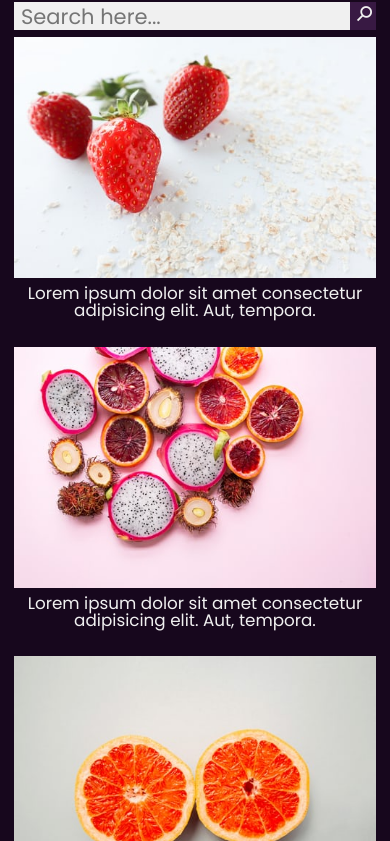
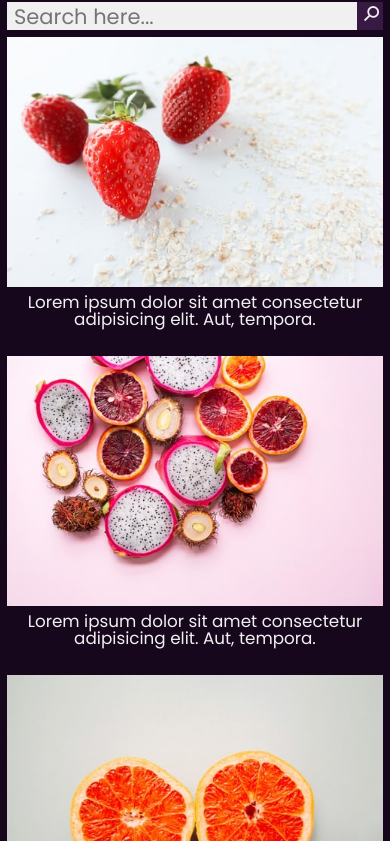
Before and after one commit to hataxas/xsteamy, a website: page src/index.html in a window 390 px wide. Shown: the part 47-888 px from the top of the page. Drawn offline with nearby package versions, Linux system fonts and the light colour scheme; files that its build step writes are made by us from their sources.

Commit message:
search and content side paddings have been reduced

```diff
--- a/src/scss/style.scss
+++ b/src/scss/style.scss
@@ -253,7 +253,7 @@
     display: block;
     max-width: 767px;
     margin: 0 auto;
-    padding: 0 1rem;
+    padding: 0 0.5rem;
   }
 
   .sidebar {
@@ -387,7 +387,7 @@
   //! Search
   .search {
     display: flex;
-    padding: 0.5rem 1rem;
+    padding: 0.5rem 0.5rem;
     position: fixed;
     width: 100%;
     top: 3rem;
```
